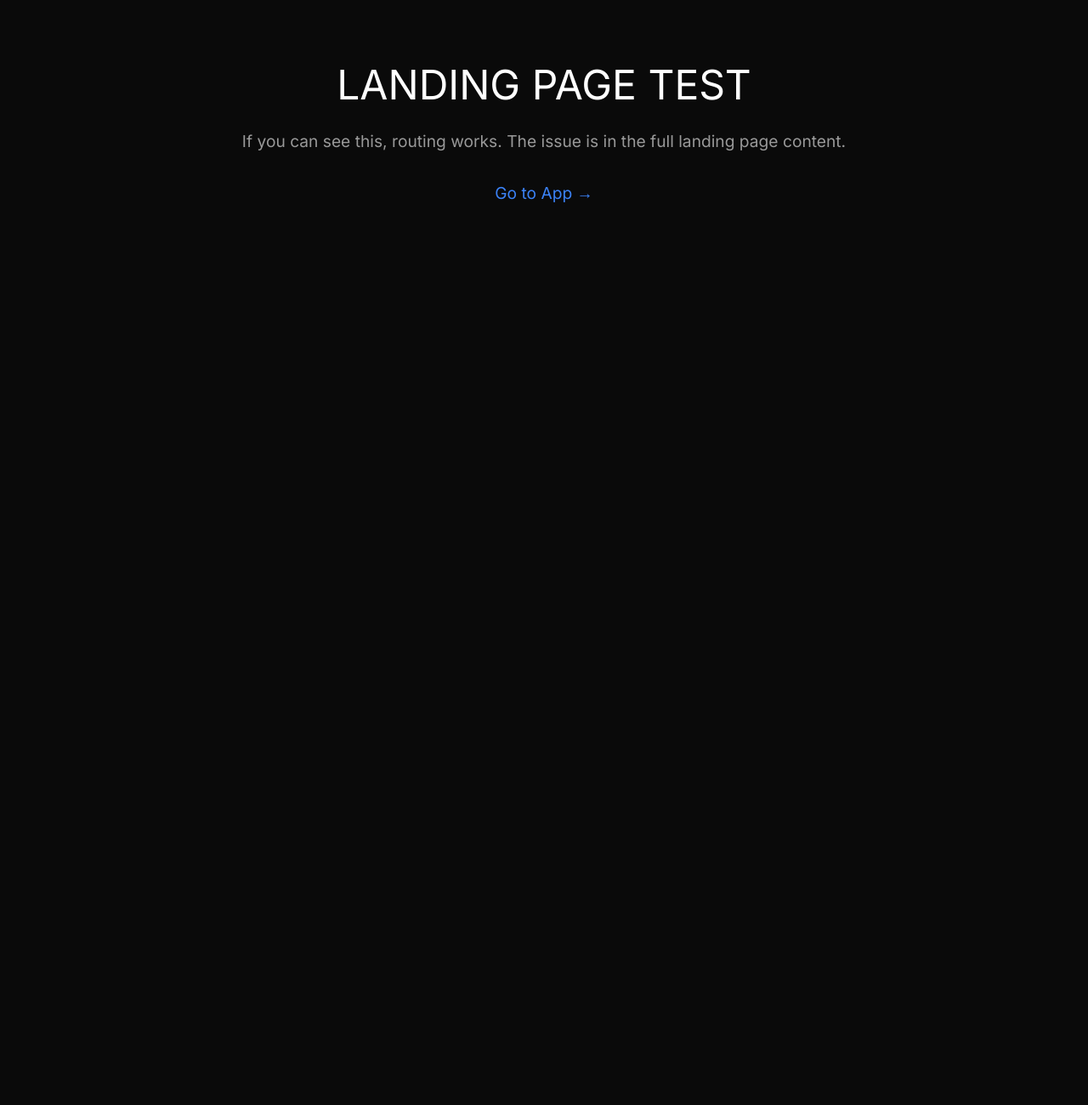
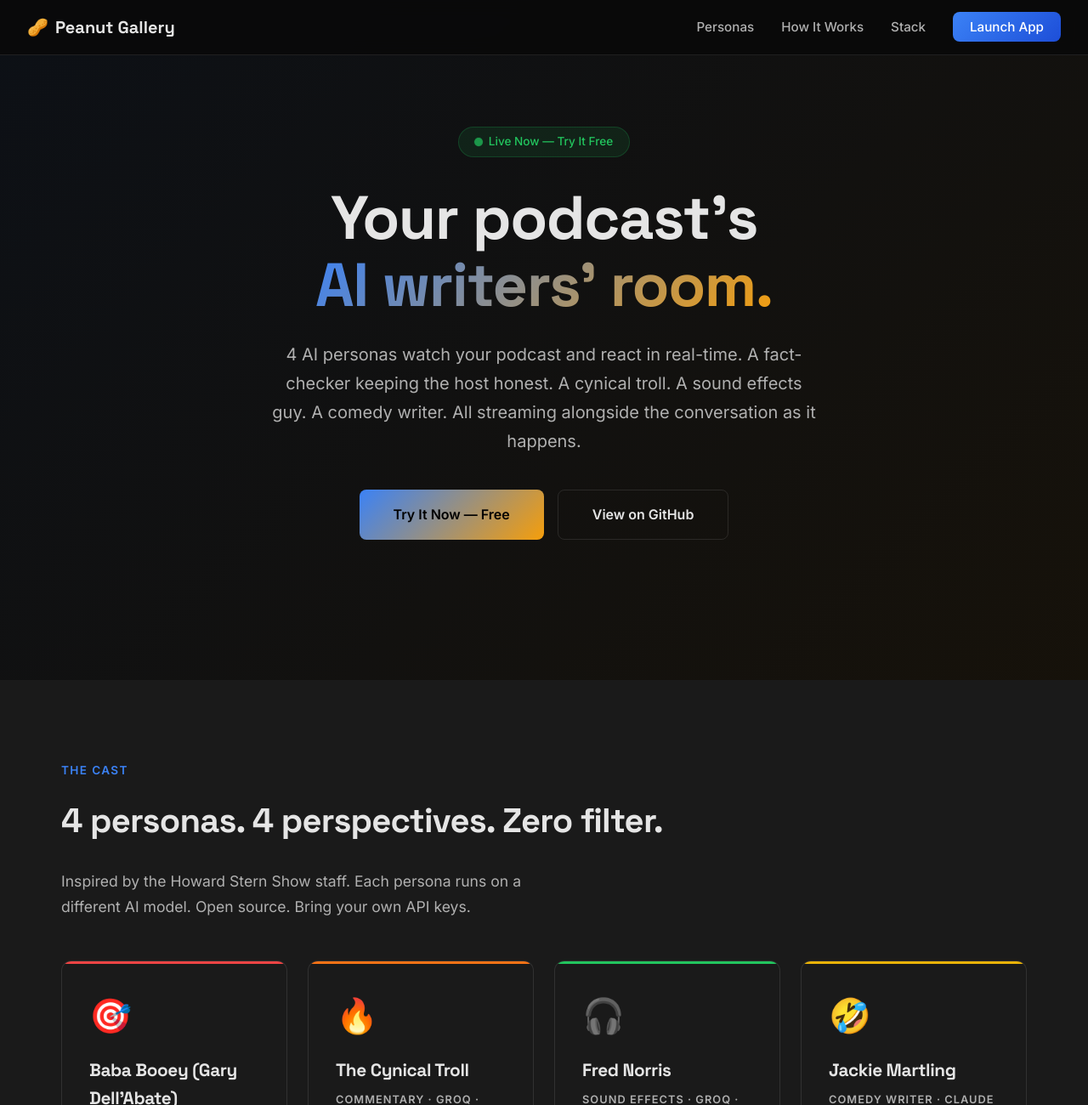
Before and after one commit to Sethmr/peanut.gallery, a Next.js app: page / in a window 1280 px wide. Shown: the top 1300 px of the page at 85% size. Before the commit the page ends 800 px from the top, so only its background shows below. Built offline with nearby package versions, Linux system fonts and the light colour scheme.

Commit message:
fix: rename /app to /watch — the app/app/ directory was colliding with Next.js app router path resolution, breaking the landing page at /

```diff
--- a/app/page.tsx
+++ b/app/page.tsx
@@ -1,9 +1,252 @@
+import Link from "next/link";
+import FadeInObserver from "@/components/FadeInObserver";
+import "./landing.css";
+
 export default function LandingPage() {
   return (
-    <div style={{ padding: "4rem", textAlign: "center", color: "white", backgroundColor: "#0a0a0a", minHeight: "100vh" }}>
-      <h1 style={{ fontSize: "3rem", marginBottom: "1rem" }}>LANDING PAGE TEST</h1>
-      <p style={{ fontSize: "1.2rem", color: "#999" }}>If you can see this, routing works. The issue is in the full landing page content.</p>
-      <a href="/app" style={{ color: "#3b82f6", fontSize: "1.2rem", display: "inline-block", marginTop: "2rem" }}>Go to App →</a>
-    </div>
+    <>
+      <FadeInObserver />
+
+      <div className="landing">
+        {/* NAV */}
+        <nav>
+          <a href="#" className="nav-brand">
+            <span>🥜</span> Peanut Gallery
+          </a>
+          <ul className="nav-links">
+            <li><a href="#personas">Personas</a></li>
+            <li><a href="#how">How It Works</a></li>
+            <li><a href="#stack">Stack</a></li>
+            <li>
+              <Link href="/watch" className="nav-cta">
+                Launch App
+              </Link>
+            </li>
+          </ul>
+        </nav>
+
+        {/* HERO */}
+        <section className="hero">
+          <div className="hero-content">
+            <div className="hero-badge">
+              <div className="pulse"></div>
+              Live Now — Try It Free
+            </div>
+
+            <h1>
+              Your podcast&apos;s
+              <br />
+              <span className="gradient-text">AI writers&apos; room.</span>
+            </h1>
+
+            <p className="hero-sub">
+              4 AI personas watch your podcast and react in real-time.
+              A fact-checker keeping the host honest. A cynical troll. A sound effects guy.
+              A comedy writer. All streaming alongside the conversation as it happens.
+            </p>
+
+            <div className="hero-ctas">
+              <Link href="/watch" className="btn-primary">
+                Try It Now — Free
+              </Link>
+              <a
+                href="https://github.com/Sethmr/peanut.gallery"
+                target="_blank"
+                rel="noopener noreferrer"
+                className="btn-secondary"
+              >
+                View on GitHub
+              </a>
+            </div>
+          </div>
+        </section>
+
+        {/* PERSONAS */}
+        <section className="dark" id="personas">
+          <div className="section-label">The Cast</div>
+          <h2 className="fade-in">4 personas. 4 perspectives. Zero filter.</h2>
+          <p className="section-sub fade-in">
+            Inspired by the Howard Stern Show staff. Each persona runs on a different AI model.
+            Open source. Bring your own API keys.
+          </p>
+
+          <div className="personas-grid">
+            <div className="persona-card producer fade-in">
+              <div className="persona-icon">🎯</div>
+              <h3>Baba Booey (Gary Dell&apos;Abate)</h3>
+              <div className="persona-role">Fact-Checker &middot; Claude Haiku + Brave Search</div>
+              <p>
+                Monitors the conversation for factual claims and provides corrections
+                or background data in real-time. Searches the web mid-show to verify
+                statistics, dates, and attributions.
+              </p>
+              <div className="persona-quote">
+                &ldquo;Jason just said Uber was founded in 2007. It was 2009. Again.&rdquo;
+              </div>
+            </div>
+
+            <div className="persona-card troll fade-in">
+              <div className="persona-icon">🔥</div>
+              <h3>The Cynical Troll</h3>
+              <div className="persona-role">Commentary &middot; Groq &middot; Llama 70B</div>
+              <p>
+                Dunks on everything with internet-brain energy. Contrarian by default,
+                occasionally right. Responds in 120ms because trolls don&apos;t deliberate.
+              </p>
+              <div className="persona-quote">
+                &ldquo;Oh cool, another AI wrapper. Very 2024.&rdquo;
+              </div>
+            </div>
+
+            <div className="persona-card fred fade-in">
+              <div className="persona-icon">🎧</div>
+              <h3>Fred Norris</h3>
+              <div className="persona-role">Sound Effects &middot; Groq &middot; Llama 8B</div>
+              <p>
+                Background context and sound effect cues. Precisely timed drops
+                and the occasional razor-sharp one-liner.
+              </p>
+              <div className="persona-quote">
+                &ldquo;[record scratch] Fun fact: that company went bankrupt in 2023. [sad trombone]&rdquo;
+              </div>
+            </div>
+
+            <div className="persona-card joker fade-in">
+              <div className="persona-icon">🤣</div>
+              <h3>Jackie Martling</h3>
+              <div className="persona-role">Comedy Writer &middot; Claude Haiku</div>
+              <p>
+                Setup-punchline structure, callback humor, observational comedy.
+                The one who makes you spit out your coffee mid-episode.
+              </p>
+              <div className="persona-quote">
+                &ldquo;Jason&apos;s investment thesis: if it has &apos;AI&apos; in the name and the founder has a pulse, it&apos;s a yes.&rdquo;
+              </div>
+            </div>
+          </div>
+        </section>
+
+        {/* HOW IT WORKS */}
+        <section className="content-section" id="how">
+          <div className="section-label">Architecture</div>
+          <h2 className="fade-in">Paste a URL. Watch it react.</h2>
+          <p className="section-sub fade-in">
+            No setup wizards. No config files. Just a YouTube link and four AI personas
+            fighting for the best take.
+          </p>
+
+          <div className="steps-grid">
+            <div className="step fade-in">
+              <h3>Live Audio Capture</h3>
+              <p>
+                Paste any YouTube live stream or video URL. Audio is extracted in
+                real-time via yt-dlp and piped through FFmpeg.
+              </p>
+            </div>
+            <div className="step fade-in">
+              <h3>Real-Time Transcription</h3>
+              <p>
+                Audio streams to Deepgram&apos;s Nova-3 model over WebSocket. Sub-300ms
+                latency. Punctuated, accurate, instant.
+              </p>
+            </div>
+            <div className="step fade-in">
+              <h3>Director + Cascade</h3>
+              <p>
+                A rule-based Director picks the best persona for each moment, then
+                cascades to others with decreasing probability and staggered timing.
+              </p>
+            </div>
+            <div className="step fade-in">
+              <h3>Streaming Sidebar</h3>
+              <p>
+                Responses stream token-by-token via SSE into a 3-column UI with
+                combined feed and individual persona views. Dark theme. Auto-scroll.
+              </p>
+            </div>
+          </div>
+        </section>
+
+        {/* TECH STACK */}
+        <section className="dark" id="stack">
+          <div className="section-label">No Platform Trap</div>
+          <h2 className="fade-in">Multi-provider by design.</h2>
+          <p className="section-sub fade-in">
+            Two LLM providers. Swap any model. No single dependency. Open source, MIT licensed.
+            Cost: ~$1.15 per 2-hour episode.
+          </p>
+
+          <div className="stack-grid">
+            <div className="stack-item fade-in">
+              <div className="stack-name">Next.js 15</div>
+              <div className="stack-role">App Router + SSE</div>
+            </div>
+            <div className="stack-item fade-in">
+              <div className="stack-name">Deepgram Nova-3</div>
+              <div className="stack-role">Real-time transcription</div>
+            </div>
+            <div className="stack-item fade-in">
+              <div className="stack-name">Claude Haiku</div>
+              <div className="stack-role">Baba Booey + Jackie</div>
+            </div>
+            <div className="stack-item fade-in">
+              <div className="stack-name">Groq + Llama</div>
+              <div className="stack-role">Troll + Fred (120ms TTFT)</div>
+            </div>
+            <div className="stack-item fade-in">
+              <div className="stack-name">Brave Search</div>
+              <div className="stack-role">Live fact-checking</div>
+            </div>
+            <div className="stack-item fade-in">
+              <div className="stack-name">Docker + Railway</div>
+              <div className="stack-role">One-command deploy</div>
+            </div>
+          </div>
+        </section>
+
+        {/* ORIGIN */}
+        <section className="content-section">
+          <div className="origin-box fade-in">
+            <h2>Built for a bounty.</h2>
+            <p>
+              Jason Calacanis and Lon Harris put out a challenge on This Week in Startups:
+              $5,000 + a guest spot to whoever builds a live AI sidebar with 4 personas
+              watching the pod in real-time. Open source. Ship it.
+            </p>
+            <p>So we shipped it.</p>
+            <div className="shoutout">
+              Built by{" "}
+              <a href="https://sethrininger.dev" target="_blank" rel="noopener noreferrer">
+                Seth Rininger
+              </a>
+              &nbsp; for{" "}
+              <a href="https://x.com/twistartups" target="_blank" rel="noopener noreferrer">
+                @TWiStartups
+              </a>
+            </div>
+          </div>
+        </section>
+
+        {/* FOOTER */}
+        <footer>
+          <div className="footer-links">
+            <a href="https://github.com/Sethmr/peanut.gallery" target="_blank" rel="noopener noreferrer">
+              GitHub
+            </a>
+            <a href="https://sethrininger.dev" target="_blank" rel="noopener noreferrer">
+              Seth Rininger
+            </a>
+            <a href="https://x.com/twistartups" target="_blank" rel="noopener noreferrer">
+              TWiST
+            </a>
+            <Link href="/watch">Launch App</Link>
+          </div>
+          <p>
+            MIT Licensed. Open source — self-host for full privacy.
+            Fact-checking powered by Brave Search.
+          </p>
+        </footer>
+      </div>
+    </>
   );
 }
```
Also changed, not shown: app/watch/page.tsx (renamed from app/app/page.tsx), 1 other file (tests, documents, lock files or other folders).
